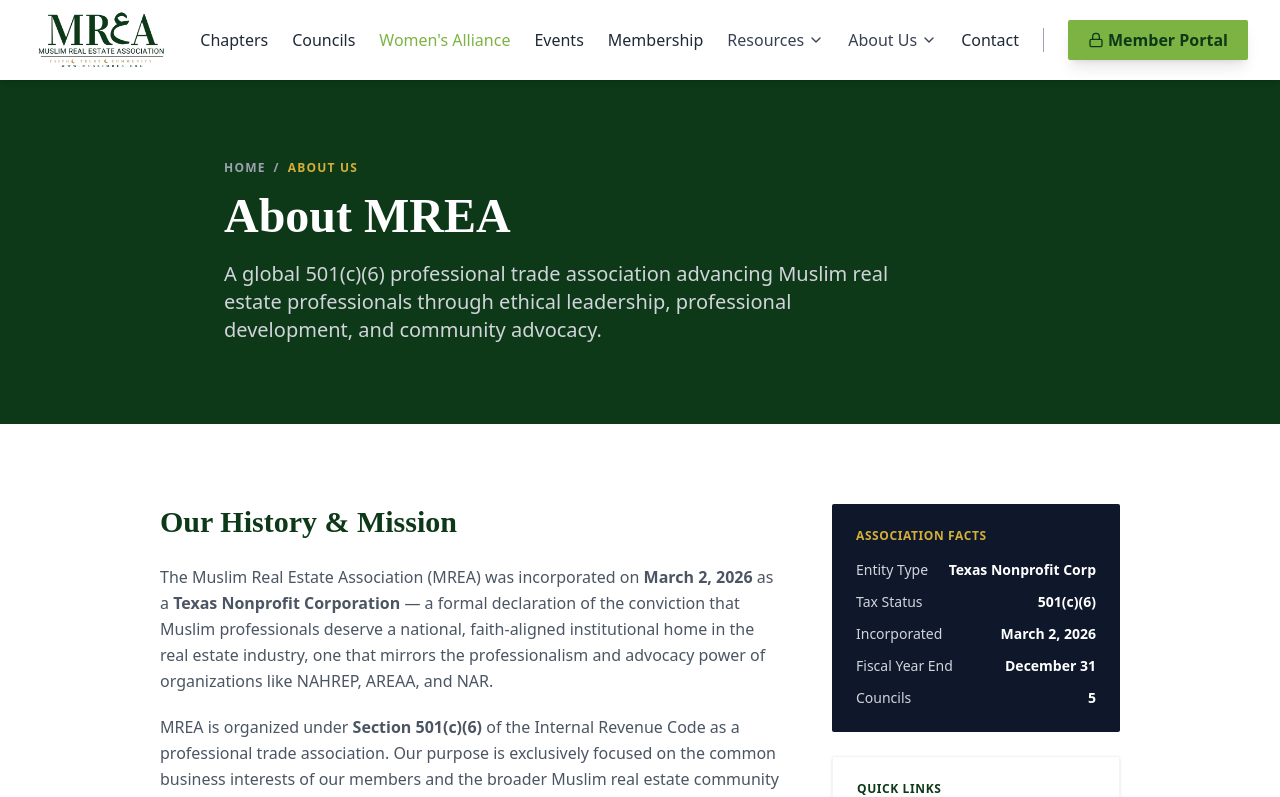
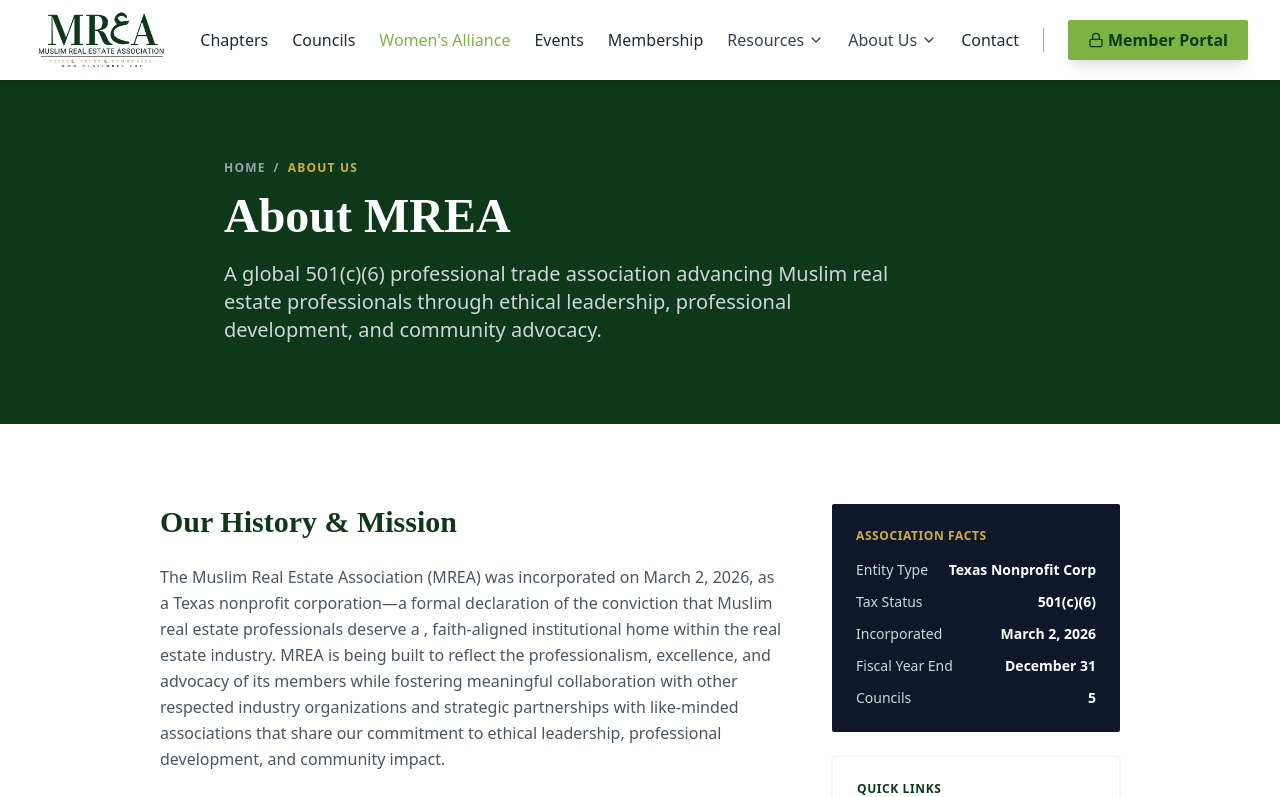
Before and after one commit to DFO-VMFO/MuslimREA-V3, a Next.js app: page /about in a window 1280 px wide. Shown: the top 797 px of the page. Built offline with nearby package versions, Linux system fonts and the light colour scheme.

Commit message:
Update About page 'Our History & Mission' lead paragraph

```diff
--- a/src/app/about/page.tsx
+++ b/src/app/about/page.tsx
@@ -49,7 +49,7 @@
             <div className="lg:col-span-2">
               <h2 className="text-3xl font-serif font-bold mb-6" style={{ color: theme.navy }}>Our History & Mission</h2>
               <p className="text-gray-600 leading-relaxed mb-5">
-                The Muslim Real Estate Association (MREA) was incorporated on <strong>March 2, 2026</strong> as a <strong>Texas Nonprofit Corporation</strong> — a formal declaration of the conviction that Muslim professionals deserve a national, faith-aligned institutional home in the real estate industry, one that mirrors the professionalism and advocacy power of organizations like NAHREP, AREAA, and NAR.
+                The Muslim Real Estate Association (MREA) was incorporated on March 2, 2026, as a Texas nonprofit corporation—a formal declaration of the conviction that Muslim real estate professionals deserve a , faith-aligned institutional home within the real estate industry. MREA is being built to reflect the professionalism, excellence, and advocacy of its members while fostering meaningful collaboration with other respected industry organizations and strategic partnerships with like-minded associations that share our commitment to ethical leadership, professional development, and community impact.
               </p>
               <p className="text-gray-600 leading-relaxed mb-5">
                 MREA is organized under <strong>Section 501(c)(6)</strong> of the Internal Revenue Code as a professional trade association. Our purpose is exclusively focused on the common business interests of our members and the broader Muslim real estate community — not personal profit or individual investment gain.
```
